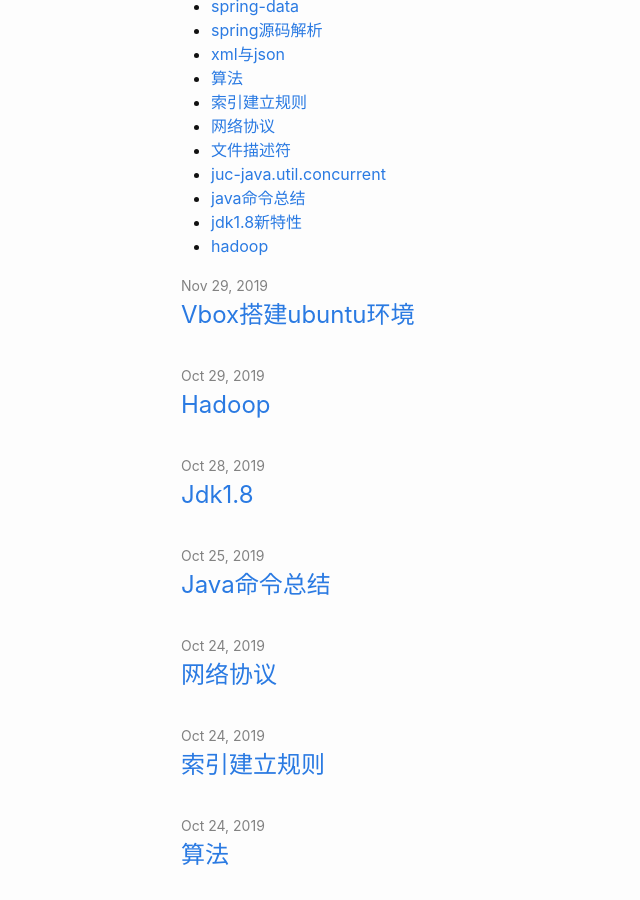
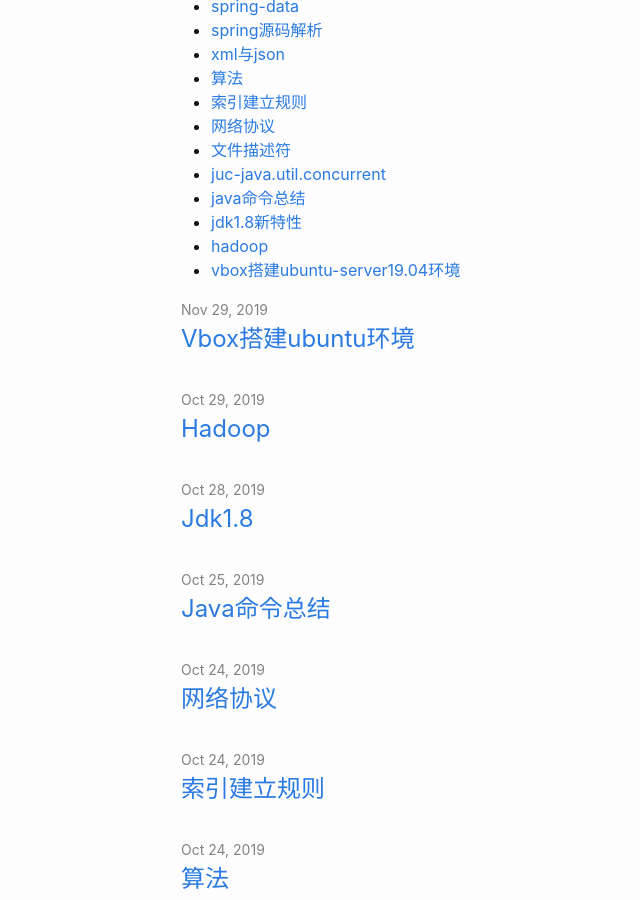
Before and after one commit to cosy-sun/cosy-sun.github.io, a Jekyll site: the page built from index.md, in a window 1280 px wide and 900 px high, scrolled down 386 px. Shown: the whole window, without its empty margins (89-729 px from the left). Built offline with Jekyll 4.4.1, drawn with Linux system fonts in a browser that asks for light colours.

Commit message:
index.md

```diff
--- a/index.md
+++ b/index.md
@@ -24,3 +24,4 @@
 - [java命令总结](https://cosy-sun.github.io/2019/10/25/Java命令总结.html)
 - [jdk1.8新特性](https://cosy-sun.github.io/2019/10/28/jdk1.8.html)
 - [hadoop](https://cosy-sun.github.io/2019/10/29/hadoop.html)
+- [vbox搭建ubuntu-server19.04环境](https://cosy-sun.github.io/2019/11/29/vbox搭建ubuntu环境.html)
```
Also changed, not shown: 2 other files.
